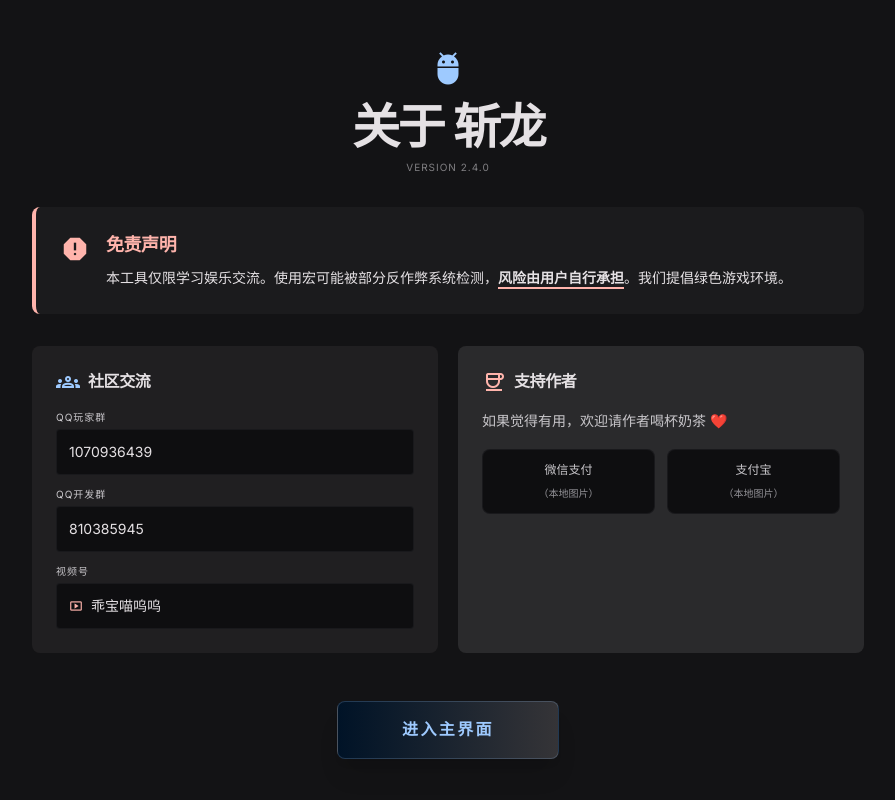
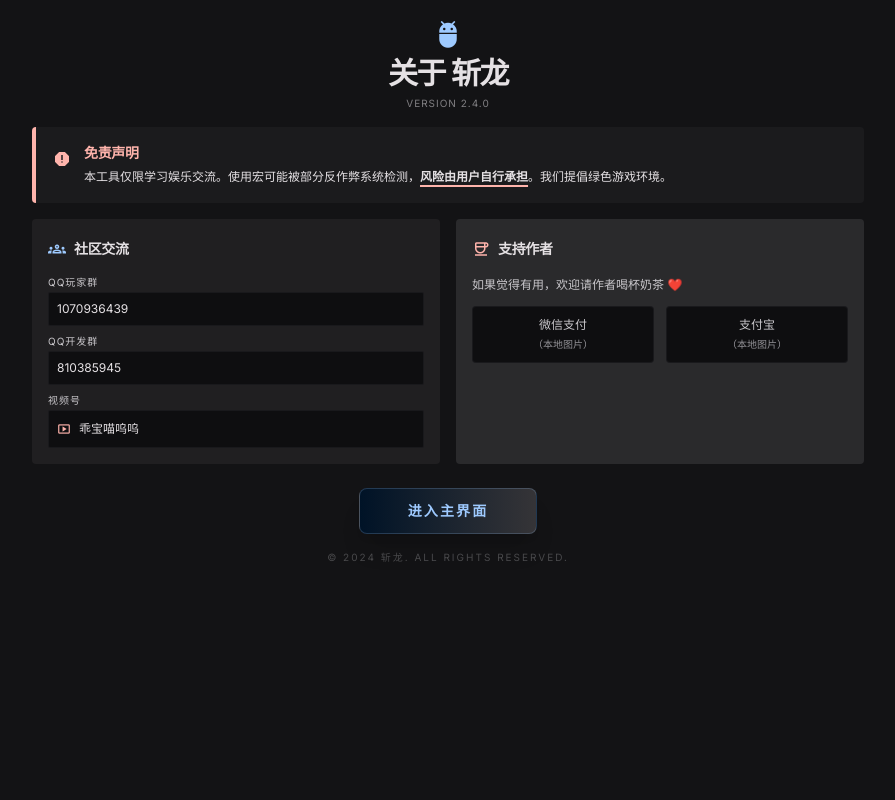
Before and after one commit to cuijiawei123/zhanlong, an Electron app: page electron/public/index.html in a window 1100 px wide. Shown: the whole page, without its empty margins (102-997 px from the left). Drawn offline with nearby package versions, Linux system fonts and the light colour scheme; no server answers.

Commit message:
fix: 关于页面免滚动 + 图标多尺寸支持
- 关于页面：紧凑化布局，flex居中，700px窗口内无需滚动
- 图标：从16/32px升级为16/32/48/64/128/256px多尺寸ico
- 新增app_icon.png (512x512) 供macOS/Linux使用
- package.json: macOS/Linux改用png图标

```diff
--- a/electron/package.json
+++ b/electron/package.json
@@ -55,12 +55,12 @@
     },
     "mac": {
       "target": ["dmg"],
-      "icon": "../app_icon.ico",
+      "icon": "../app_icon.png",
       "category": "public.app-category.utilities"
     },
     "linux": {
       "target": ["AppImage"],
-      "icon": "../app_icon.ico",
+      "icon": "../app_icon.png",
       "category": "Utility"
     }
   },
--- a/electron/public/index.html
+++ b/electron/public/index.html
@@ -266,51 +266,52 @@ body{background:#131315;color:#e5e1e4;font-family:'Inter',sans-serif;overflow:hi
 </div>
 
 <!-- ═══════════ 欢迎/关于 覆盖层（首次启动展示） ═══════════ -->
-<div id="welcome-overlay" class="fixed inset-0 z-40 bg-surface overflow-y-auto scrollbar-thin" style="display:none;">
-  <div class="max-w-4xl mx-auto px-8 py-12 space-y-8">
-    <div class="text-center space-y-2 mb-6">
-      <div class="flex items-center justify-center gap-3 mb-4">
-        <span class="material-symbols-outlined text-primary text-4xl" style="font-variation-settings:'FILL' 1">adb</span>
-      </div>
-      <h2 class="text-5xl font-headline font-bold tracking-tighter text-on-surface" data-i18n="about_title">关于 斩龙</h2>
+<div id="welcome-overlay" class="fixed inset-0 z-40 bg-surface flex flex-col" style="display:none;">
+  <div class="flex-1 flex flex-col justify-center max-w-4xl w-full mx-auto px-8 py-4 gap-4">
+    <!-- 标题 -->
+    <div class="text-center flex flex-col items-center gap-1">
+      <span class="material-symbols-outlined text-primary text-3xl" style="font-variation-settings:'FILL' 1">adb</span>
+      <h2 class="text-3xl font-headline font-bold tracking-tighter text-on-surface" data-i18n="about_title">关于 斩龙</h2>
       <p class="text-on-surface-variant font-label text-[10px] uppercase tracking-widest opacity-60">Version 2.4.0</p>
     </div>
 
-    <div class="bg-surface-container-low rounded-xl p-6 border-l-4 border-secondary">
-      <div class="flex items-start gap-4">
-        <span class="material-symbols-outlined text-secondary text-3xl" style="font-variation-settings:'FILL' 1">report</span>
+    <!-- 免责声明 -->
+    <div class="bg-surface-container-low rounded-lg p-4 border-l-4 border-secondary">
+      <div class="flex items-start gap-3">
+        <span class="material-symbols-outlined text-secondary text-xl mt-0.5" style="font-variation-settings:'FILL' 1">report</span>
         <div>
-          <h3 class="font-headline font-bold text-lg text-secondary mb-2 tracking-tight" data-i18n="disclaimer_title">免责声明</h3>
-          <p class="text-on-surface leading-relaxed text-sm" data-i18n="disclaimer_body">本工具仅限学习娱乐交流。使用宏可能被部分反作弊系统检测，<span class="font-bold underline decoration-secondary decoration-2 underline-offset-4">风险由用户自行承担</span>。我们提倡绿色游戏环境。</p>
+          <h3 class="font-headline font-bold text-sm text-secondary mb-1 tracking-tight" data-i18n="disclaimer_title">免责声明</h3>
+          <p class="text-on-surface leading-relaxed text-xs" data-i18n="disclaimer_body">本工具仅限学习娱乐交流。使用宏可能被部分反作弊系统检测，<span class="font-bold underline decoration-secondary decoration-2 underline-offset-4">风险由用户自行承担</span>。我们提倡绿色游戏环境。</p>
         </div>
       </div>
     </div>
 
-    <div class="grid grid-cols-2 gap-5">
-      <div class="bg-surface-container rounded-xl p-6">
-        <div class="flex items-center gap-2 mb-4"><span class="material-symbols-outlined text-primary">groups</span><h3 class="font-headline font-bold tracking-tight" data-i18n="community_title">社区交流</h3></div>
-        <div class="space-y-3">
-          <div><label class="text-[10px] uppercase tracking-widest text-on-surface-variant mb-1 block" data-i18n="qq_player">QQ玩家群</label><div class="bg-surface-container-lowest p-3 rounded-lg text-sm border border-outline-variant/20">1070936439</div></div>
-          <div><label class="text-[10px] uppercase tracking-widest text-on-surface-variant mb-1 block" data-i18n="qq_dev">QQ开发群</label><div class="bg-surface-container-lowest p-3 rounded-lg text-sm border border-outline-variant/20">810385945</div></div>
-          <div><label class="text-[10px] uppercase tracking-widest text-on-surface-variant mb-1 block" data-i18n="video_channel">视频号</label><div class="bg-surface-container-lowest p-3 rounded-lg text-sm flex items-center gap-2 border border-outline-variant/20"><span class="material-symbols-outlined text-secondary text-sm">smart_display</span>乖宝喵呜呜</div></div>
+    <!-- 两栏信息 -->
+    <div class="grid grid-cols-2 gap-4">
+      <div class="bg-surface-container rounded-lg p-4">
+        <div class="flex items-center gap-2 mb-3"><span class="material-symbols-outlined text-primary text-lg">groups</span><h3 class="font-headline font-bold text-sm tracking-tight" data-i18n="community_title">社区交流</h3></div>
+        <div class="space-y-2">
+          <div><label class="text-[10px] uppercase tracking-widest text-on-surface-variant mb-0.5 block" data-i18n="qq_player">QQ玩家群</label><div class="bg-surface-container-lowest p-2 rounded text-xs border border-outline-variant/20">1070936439</div></div>
+          <div><label class="text-[10px] uppercase tracking-widest text-on-surface-variant mb-0.5 block" data-i18n="qq_dev">QQ开发群</label><div class="bg-surface-container-lowest p-2 rounded text-xs border border-outline-variant/20">810385945</div></div>
+          <div><label class="text-[10px] uppercase tracking-widest text-on-surface-variant mb-0.5 block" data-i18n="video_channel">视频号</label><div class="bg-surface-container-lowest p-2 rounded text-xs flex items-center gap-2 border border-outline-variant/20"><span class="material-symbols-outlined text-secondary text-sm">smart_display</span>乖宝喵呜呜</div></div>
         </div>
       </div>
-      <div class="bg-surface-container-high rounded-xl p-6">
-        <div class="flex items-center gap-2 mb-4"><span class="material-symbols-outlined text-secondary">coffee</span><h3 class="font-headline font-bold tracking-tight" data-i18n="support_title">支持作者</h3></div>
-        <p class="text-sm text-on-surface-variant leading-relaxed mb-4" data-i18n="support_desc">如果觉得有用，欢迎请作者喝杯奶茶 ❤️</p>
+      <div class="bg-surface-container-high rounded-lg p-4">
+        <div class="flex items-center gap-2 mb-3"><span class="material-symbols-outlined text-secondary text-lg">coffee</span><h3 class="font-headline font-bold text-sm tracking-tight" data-i18n="support_title">支持作者</h3></div>
+        <p class="text-xs text-on-surface-variant leading-relaxed mb-3" data-i18n="support_desc">如果觉得有用，欢迎请作者喝杯奶茶 ❤️</p>
         <div class="flex gap-3">
-          <div class="flex-1 bg-surface-container-lowest rounded-xl p-3 text-center border border-outline-variant/20"><div class="text-on-surface-variant text-xs mb-2" data-i18n="wechat_pay">微信支付</div><div class="text-[10px] text-outline" data-i18n="local_image">（本地图片）</div></div>
-          <div class="flex-1 bg-surface-container-lowest rounded-xl p-3 text-center border border-outline-variant/20"><div class="text-on-surface-variant text-xs mb-2" data-i18n="alipay">支付宝</div><div class="text-[10px] text-outline" data-i18n="local_image">（本地图片）</div></div>
+          <div class="flex-1 bg-surface-container-lowest rounded-lg p-2.5 text-center border border-outline-variant/20"><div class="text-on-surface-variant text-xs mb-1" data-i18n="wechat_pay">微信支付</div><div class="text-[10px] text-outline" data-i18n="local_image">（本地图片）</div></div>
+          <div class="flex-1 bg-surface-container-lowest rounded-lg p-2.5 text-center border border-outline-variant/20"><div class="text-on-surface-variant text-xs mb-1" data-i18n="alipay">支付宝</div><div class="text-[10px] text-outline" data-i18n="local_image">（本地图片）</div></div>
         </div>
       </div>
     </div>
 
     <!-- 进入主界面按钮 -->
-    <div class="text-center pt-4">
-      <button onclick="dismissWelcome()" class="bg-gradient-to-r from-primary-container to-surface-container-highest text-primary px-16 py-4 rounded-xl font-headline font-bold tracking-[0.15em] text-base uppercase shadow-xl hover:shadow-primary/20 transition-all active:scale-95 border border-primary/20" data-i18n="launch_btn">进入主界面</button>
+    <div class="text-center pt-2">
+      <button onclick="dismissWelcome()" class="bg-gradient-to-r from-primary-container to-surface-container-highest text-primary px-12 py-3 rounded-xl font-headline font-bold tracking-[0.15em] text-sm uppercase shadow-xl hover:shadow-primary/20 transition-all active:scale-95 border border-primary/20" data-i18n="launch_btn">进入主界面</button>
     </div>
 
-    <p class="text-center text-[10px] text-on-surface-variant/30 uppercase tracking-[0.2em] pt-4">© 2024 斩龙. All Rights Reserved.</p>
+    <p class="text-center text-[10px] text-on-surface-variant/30 uppercase tracking-[0.2em]">© 2024 斩龙. All Rights Reserved.</p>
   </div>
 </div>
 
```
Also changed, not shown: app_icon.ico, app_icon.png (added).
